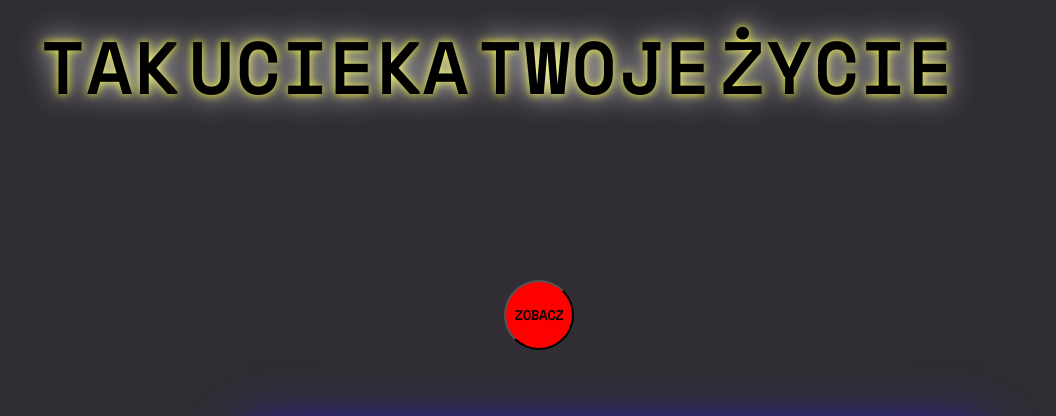
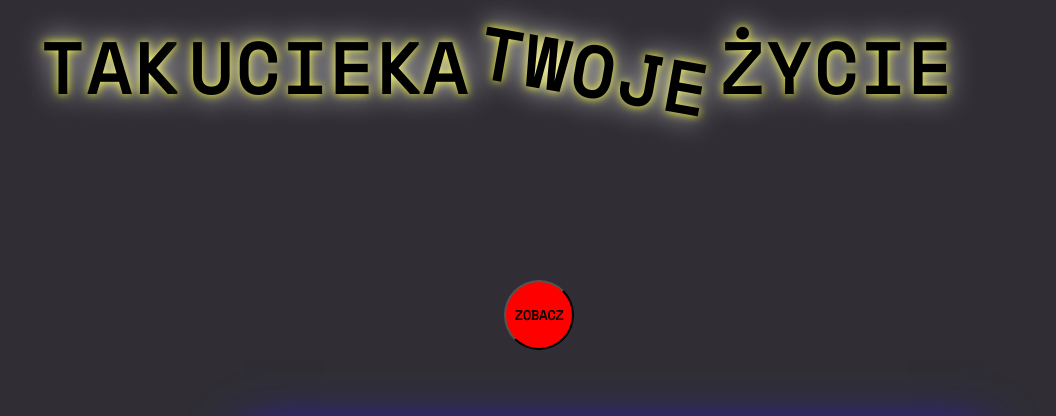
Before and after one commit to DamianBasista/Zegar, a plain HTML site: page index.html in a window 1280 px wide. Shown: the top 416 px of the page, without its empty margins (8-1064 px from the left). Drawn offline with nearby package versions, Linux system fonts and the light colour scheme.

Commit message:
add li:nth-child

```diff
--- a/style.css
+++ b/style.css
@@ -25,6 +25,11 @@ li {
     text-shadow: 0 0 30px white, 0 0 10px yellow;
 }
 
+li:nth-child(5) {
+    transform: rotate(10deg) translateY(4px);
+    animation: neon 2s infinite linear;
+}
+
 #clock {
     position: absolute;
     top: 70%;
```
